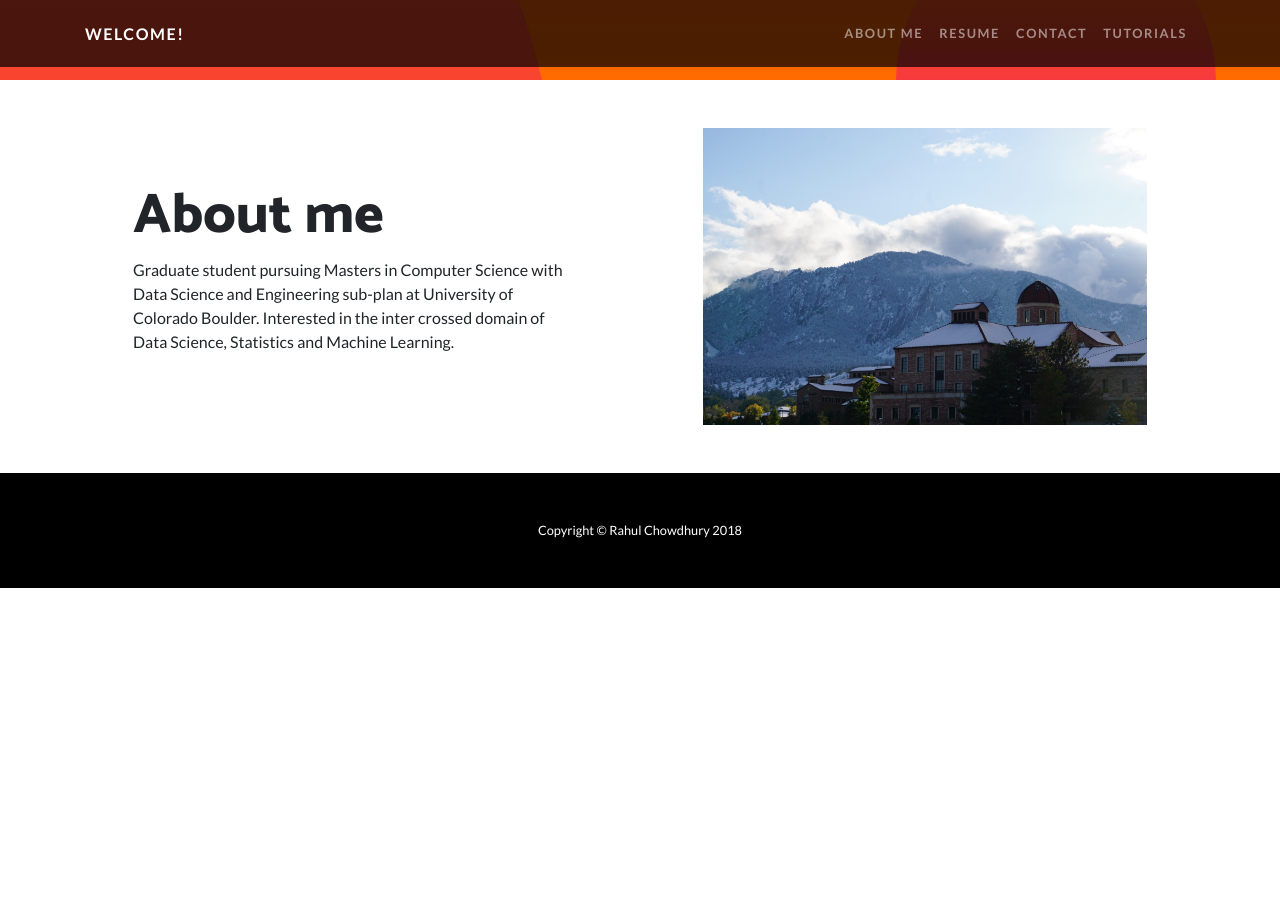
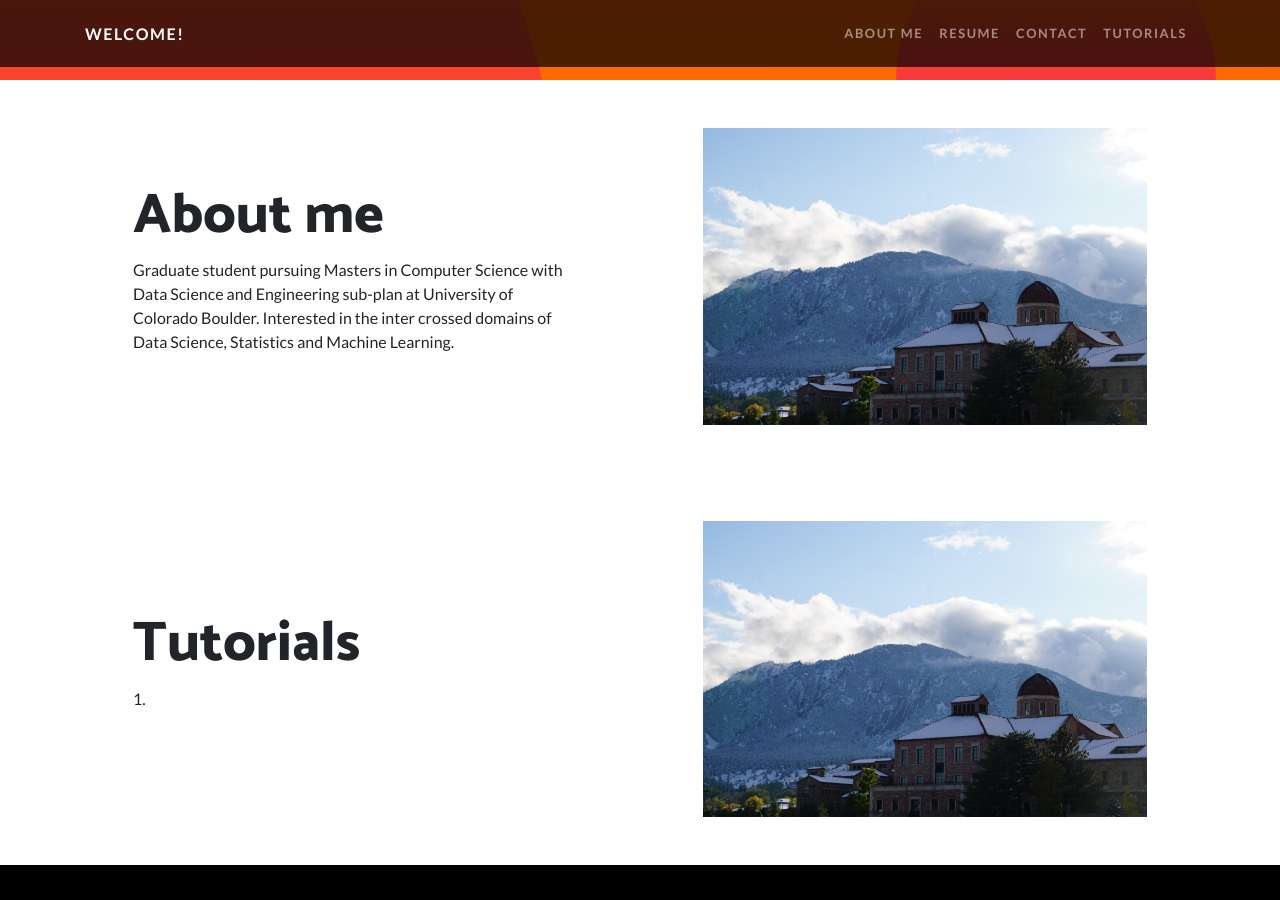
Before and after one commit to rc1208/rc1208.github.io, a Jekyll site: the page built from index.html, in a window 1280 px wide and 900 px high, scrolled down 837 px. Built offline with Jekyll 4.4.1, drawn with Linux system fonts in a browser that asks for light colours; before the commit the page ends 1425 px from its top, so only the background shows below that.

Commit message:
Update default.html

```diff
--- a/_layouts/default.html
+++ b/_layouts/default.html
@@ -76,12 +76,28 @@
           <div class="col-lg-6 order-lg-1">
             <div class="p-5">
               <h2 class="display-4">About me</h2>
-              <p>Graduate student pursuing Masters in Computer Science with Data Science and Engineering sub-plan at University of Colorado Boulder. Interested in the inter crossed domain of Data Science, Statistics and Machine Learning.</p>
+              <p>Graduate student pursuing Masters in Computer Science with Data Science and Engineering sub-plan at University of Colorado Boulder. Interested in the inter crossed domains of Data Science, Statistics and Machine Learning.</p>
           </div>
         </div>
       </div>
     </section>
-
+    <section id = "section2">
+      <div class="container">
+        <div class="row align-items-center">
+          <div class="col-lg-6 order-lg-2">
+            <div class="p-5">
+             <!--- <img class="img-fluid rounded-circle" src="img/CU.JPG" alt=""> --->
+              <img class ="img-fluid" src="img/CU.JPG" alt="">
+            </div>
+          </div>
+          <div class="col-lg-6 order-lg-1">
+            <div class="p-5">
+              <h2 class="display-4">Tutorials</h2>
+              <p>1. </p>
+          </div>
+        </div>
+      </div>
+    </section>
 
 
 
```
